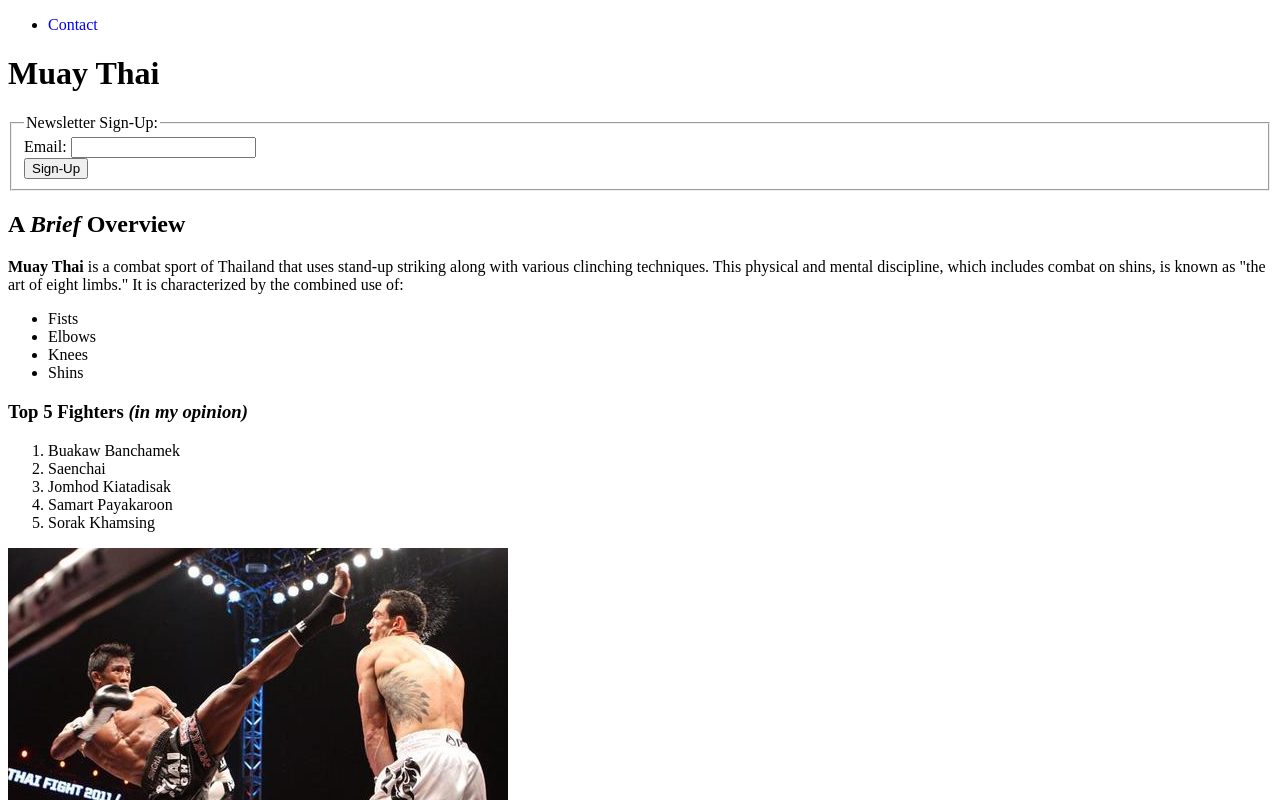
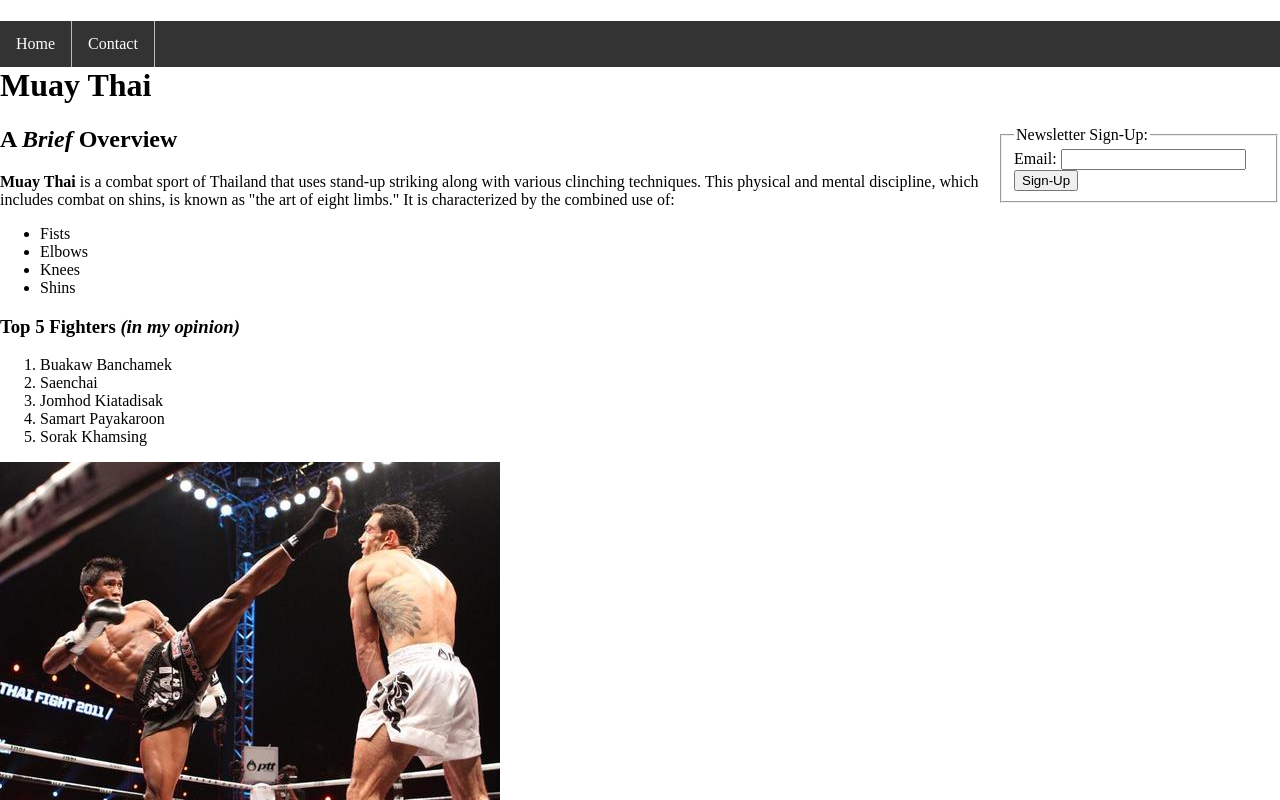
Before and after one commit to nltommy/solo-challenge, a plain HTML site: page index.html in a window 1280 px wide. Shown: the top 800 px of the page. Drawn offline with Linux system fonts and the light colour scheme.

Commit message:
add favicon and update nav css

```diff
--- a/index.html
+++ b/index.html
@@ -3,17 +3,19 @@
   <head>
     <title>Muay Thai</title>
     <link rel="stylesheet" href="styles.css">
+    <link rel='shortcut icon' href='favicon.ico' type='image/x-icon'/>
   </head>
   <body>
     <nav>
       <ul>
+        <li><a href="index.html">Home</a></li>
         <li><a href="contact.html" class="nav-link">Contact</a></li>
       </ul>
     </nav>
     <h1>Muay Thai</h1>
 
   <!-- Login Form -->
-  <div>
+  <div class="form">
 	  <form action="success.html" method="get">
       <fieldset>
         <legend>Newsletter Sign-Up:</legend>
--- a/styles.css
+++ b/styles.css
@@ -1,4 +1,5 @@
 body {
+	margin: auto;
 
 }
 
@@ -33,3 +34,49 @@ a:link, a:visited, a:active {
 a:hover, a:focus {
 	text-decoration: underline;
 }
+
+input:focus {
+	outline: none;
+	border-radius: 4px;
+    border: 2px solid #555;
+}
+
+fieldset {
+	width: 250px;
+}
+
+form {
+	float: right;
+	position: relative;
+}
+
+nav {
+	width: 100%;
+	float: left;
+}
+
+nav ul {
+    list-style-type: none;
+    margin: 0;
+    padding: 0;
+    overflow: hidden;
+    background-color: #333;
+}
+
+nav li {
+    float: left;
+    border-right: 1px solid #bbb;
+}
+
+nav li a {
+    display: block;
+    color: white !important;
+    text-align: center;
+    padding: 14px 16px;
+    text-decoration: none;
+}
+
+nav li a:hover {
+	background-color: #111;
+	text-decoration: none !important;
+}
```
Also changed, not shown: contact.html (+5 -3 lines), success.html (+5 -3 lines), favicon.ico (added).
